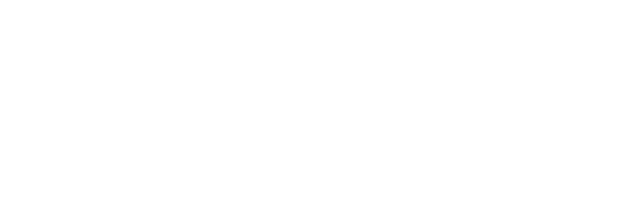
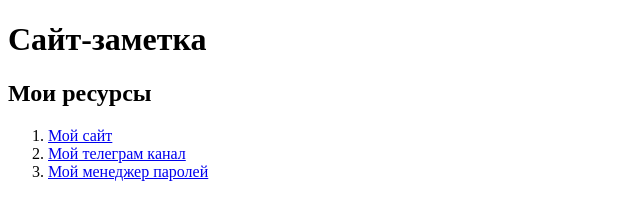
Before and after one commit to Dauxdu/tensor-task-html, a website: page src/index.html in a window 1280 px wide. Shown: the whole page, without its empty margins (0-640 px from the left). Drawn offline with Linux system fonts and the light colour scheme.

Commit message:
feat: add initial HTML structure with content and links

```diff
--- a/src/index.html
+++ b/src/index.html
@@ -1,7 +1,22 @@
-<!DOCTYPE html>
+<!doctype html>
 <html lang="en">
     <head>
         <title>HTML</title>
     </head>
-    <body></body>
+
+    <body>
+        <h1>Сайт-заметка</h1>
+        <h2>Мои ресурсы</h2>
+        <ol>
+            <li>
+                <a href="https://inchange.dev/">Мой сайт</a>
+            </li>
+            <li>
+                <a href="https://t.me/zeroxc6zero1">Мой телеграм канал</a>
+            </li>
+            <li>
+                <a href="https://vw.inchange.dev">Мой менеджер паролей</a>
+            </li>
+        </ol>
+    </body>
 </html>
```
